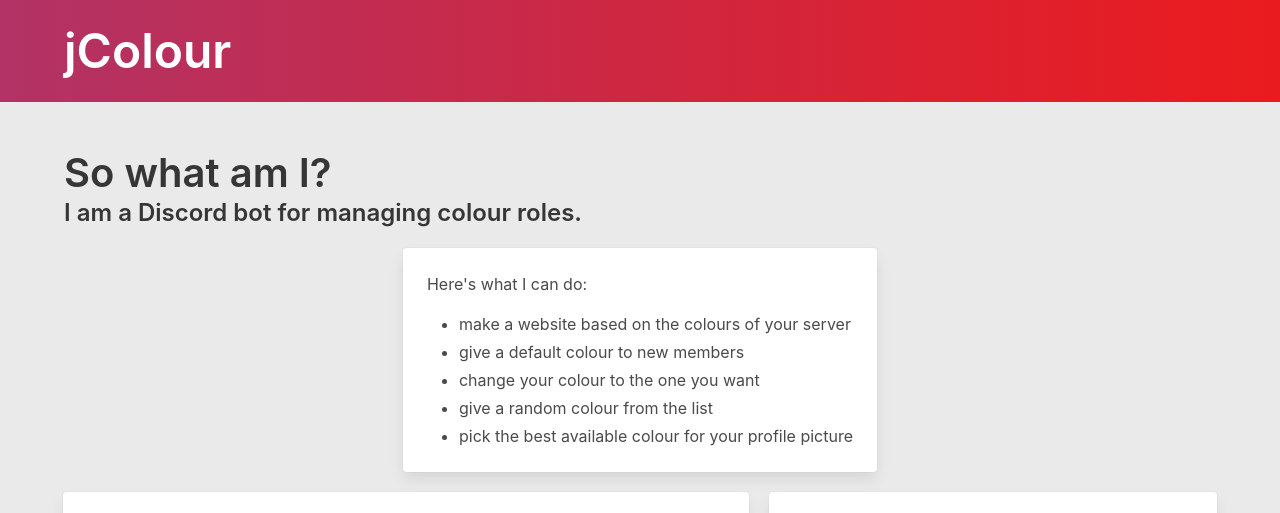
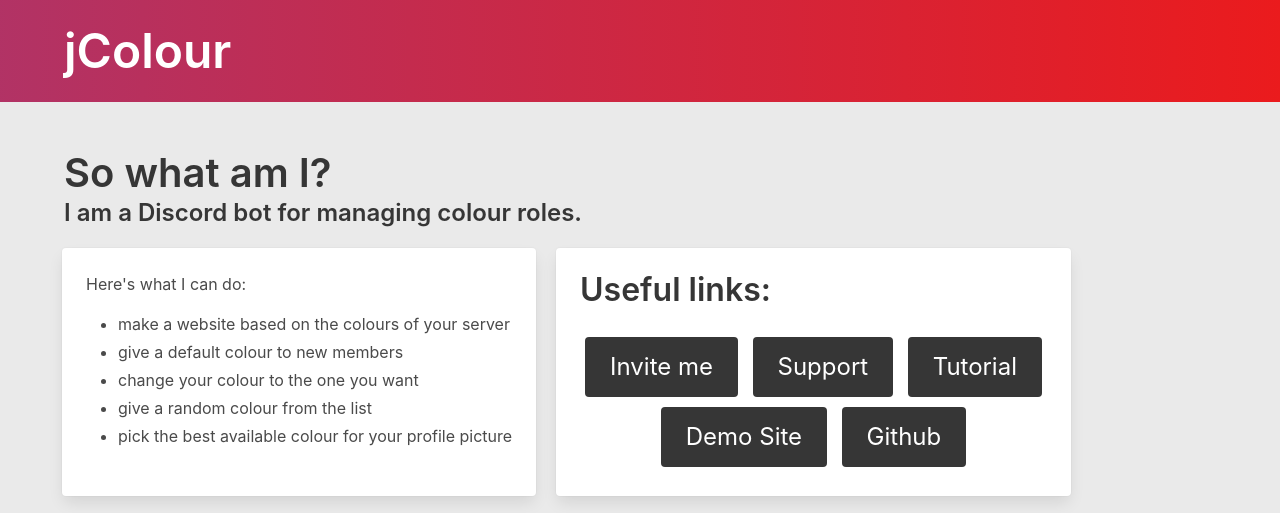
Before and after one commit to xthecoolboy/jColour, a Node server app: page / in a window 1280 px wide. Shown: the top 513 px of the page. Run offline with Node 20, Linux system fonts and the light colour scheme; some libraries are stand-ins or nearby versions.

Commit message:
added video link

```diff
--- a/app.js
+++ b/app.js
@@ -151,6 +151,10 @@
 	res.redirect("/358971438964801557")
 });
 
+app.get('/video', function (req, res) { // Tutorial video
+	res.redirect("https://www.youtube.com/watch?v=7hGpLlN_vIo")
+});
+
 // index page
 app.get('/', function (req, res) {
 	res.render('index.ejs', {});
--- a/commands/colour/tutorial.js
+++ b/commands/colour/tutorial.js
@@ -62,6 +62,7 @@
 
 ~~━━━━━━━━━━━━━━━━━━━━━━━━━━━━━~~
 
+Here's a Youtube tutorial for the setup: <https://jcolour.jaqreven.com/video>
 If you need further help, please join our support server at ${config.support}`;
 
 		msg.say(tutorialMsg)
--- a/views/index.ejs
+++ b/views/index.ejs
@@ -21,7 +21,7 @@
 								I am a Discord bot for managing colour roles.
 							</h2>
 
-							<div class="columns is-multiline is-centered">
+							<div class="columns is-multiline">
 
 
 								<div class="card has-card-margin">
@@ -44,6 +44,8 @@
 
 										<h1 class="title is-3">Useful links:</h1>
 
+										<center>
+
 											<a href="/invite" class="button is-large is-dark">
 												Invite me
 											</a>
@@ -51,6 +53,11 @@
 											<a href="/support" class="button is-large is-dark">
 												Support
 											</a>
+
+											<a href="/video" class="button is-large is-dark">
+												Tutorial
+											</a>
+											<br />
 
 											<a href="/demo" class="button is-large is-dark">
 												Demo Site
@@ -60,18 +67,22 @@
 												Github
 											</a>
 
+										</center>
+
 									</div>
 								</div>
 
-								<div class="card has-card-margin">
-									<div class="card-content">
-									<a href="https://discordbots.org/bot/358968052500660226">
-										<img src="http://discordbots.org/api/widget/358968052500660226.svg" alt="jColour at Discordbots.org" />
-									</a>
-								</div>
+
 							</div>
 
+							<div class="media">
+								<figure class="image">
+									<a href="https://discordbots.org/bot/358968052500660226">
+										<img src="https://discordbots.org/api/widget/358968052500660226.svg" alt="jColour at Discordbots.org" />
+									</a>
+								</figure>
 							</div>
+
 						</div>
 					</div>
 				</section>
```
Lines whose indentation alone changed are shown as unchanged.
